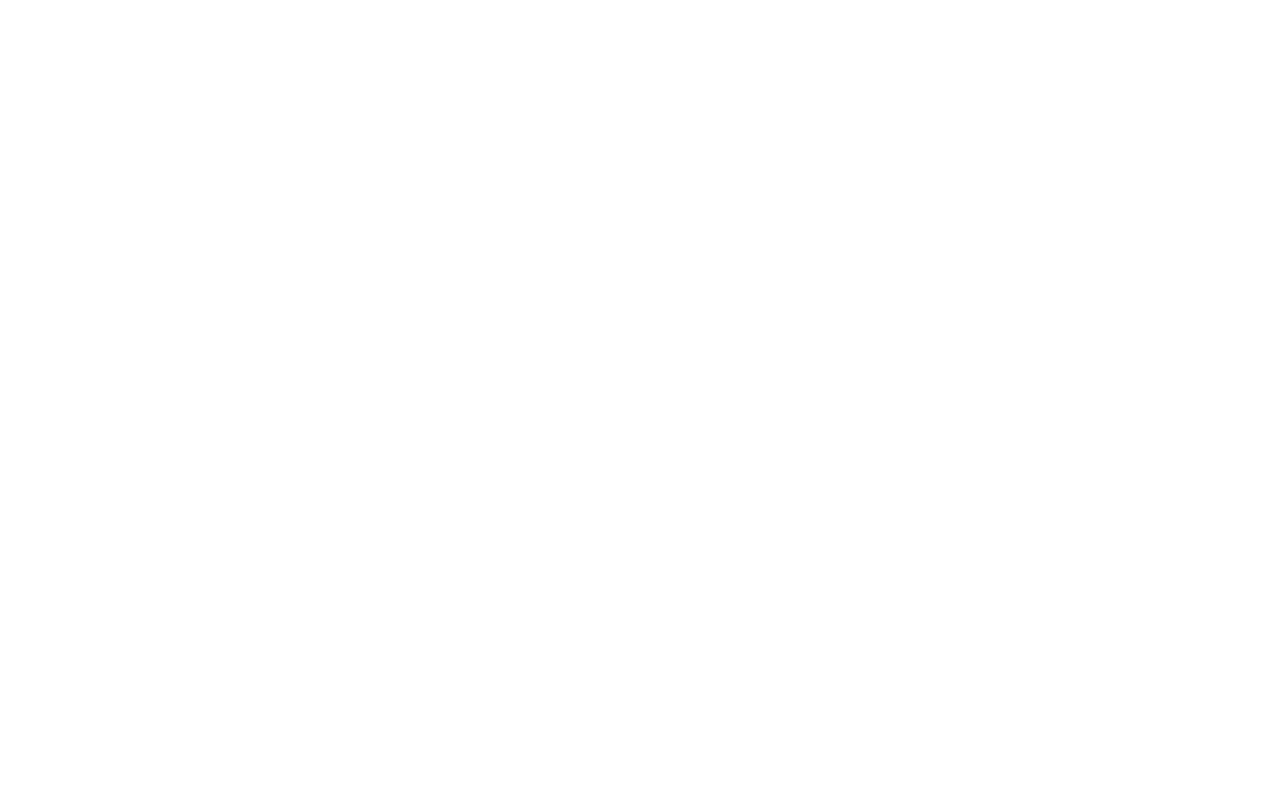
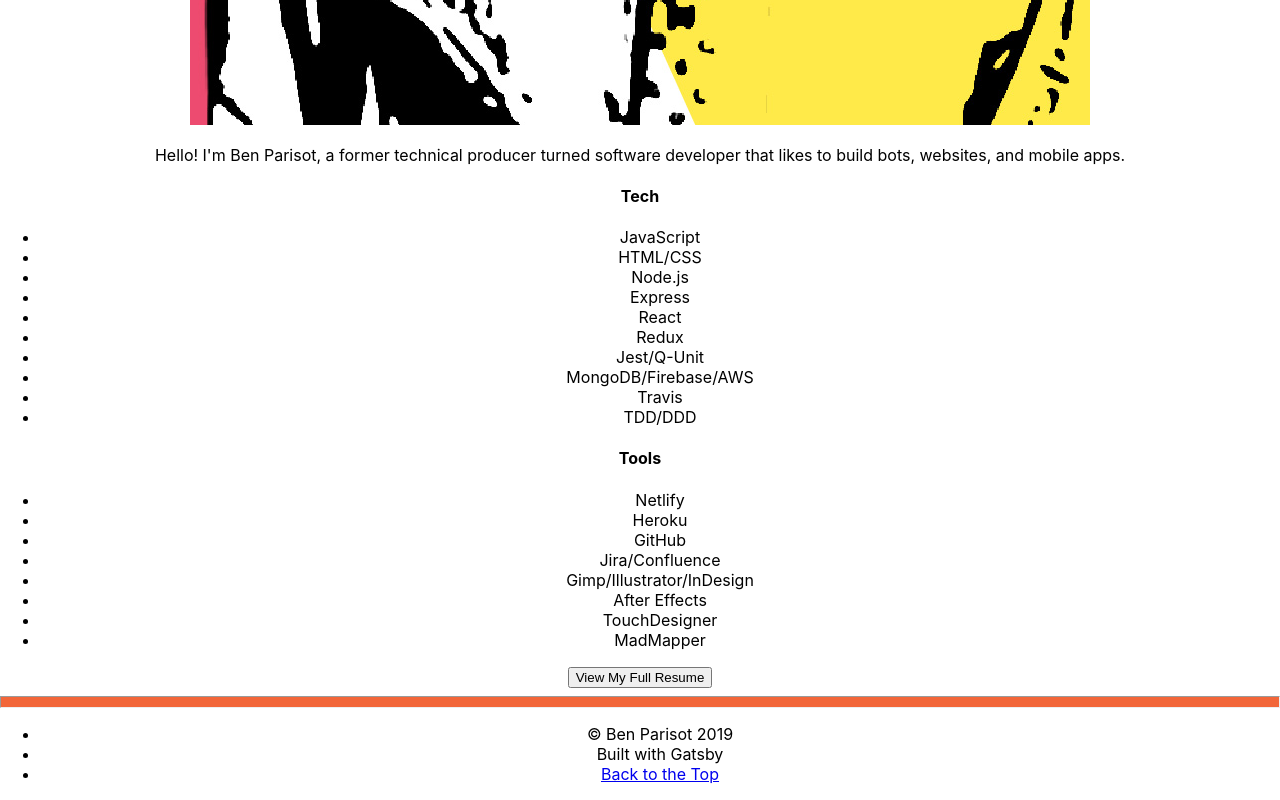
Before and after one commit to BenParisot/portfolio-site, a React (Create React App) app: page / in a window 1280 px wide. Shown: the part 1122-1922 px from the top of the page. Before the commit the page ends 800 px from the top, so only its background shows below. Built offline with nearby package versions, Linux system fonts and the light colour scheme.

Commit message:
write about component

```diff
--- a/src/App.js
+++ b/src/App.js
@@ -4,6 +4,7 @@ import Header from './components/Header';
 import Footer from './components/Footer';
 import Hr from './components/Hr';
 import Hero from './components/Hero';
+import About from './components/About';
 
 function App() {
   return (
@@ -11,6 +12,8 @@ function App() {
       <Header />
       <Hero />
       <Hr color="#f04d4d" />
+      <About />
+      <Hr color="#f26639" />
       <Footer />
     </div>
   );
--- /dev/null
+++ b/src/components/About.js
@@ -0,0 +1,46 @@
+import React from 'react';
+import ben from '../assets/ben-parisot-styled.jpg';
+
+export default function About() {
+    return (
+        <section className="about">
+            <section className="about-left">
+                <img src={ben} alt="Ben Parisot JavaScript Developer" />
+                <section className="introduction">
+                    <p>Hello! I'm Ben Parisot, a former technical producer turned software developer that likes to build bots, websites, and mobile apps.</p>
+                </section>
+            </section>
+            <section className="about-right">
+                <section className="tech">
+                    <h4>Tech</h4>
+                    <ul>
+                        <li>JavaScript</li>
+                        <li>HTML/CSS</li>
+                        <li>Node.js</li>
+                        <li>Express</li>
+                        <li>React</li>
+                        <li>Redux</li>
+                        <li>Jest/Q-Unit</li>
+                        <li>MongoDB/Firebase/AWS</li>
+                        <li>Travis</li>
+                        <li>TDD/DDD</li>
+                    </ul>
+                </section>
+                <section className="tools">
+                    <h4>Tools</h4>
+                    <ul>
+                        <li>Netlify</li>
+                        <li>Heroku</li>
+                        <li>GitHub</li>
+                        <li>Jira/Confluence</li>
+                        <li>Gimp/Illustrator/InDesign</li>
+                        <li>After Effects</li>
+                        <li>TouchDesigner</li>
+                        <li>MadMapper</li>
+                    </ul>
+                </section>
+                <button>View My Full Resume</button>
+            </section>
+        </section>
+    )
+}
```
